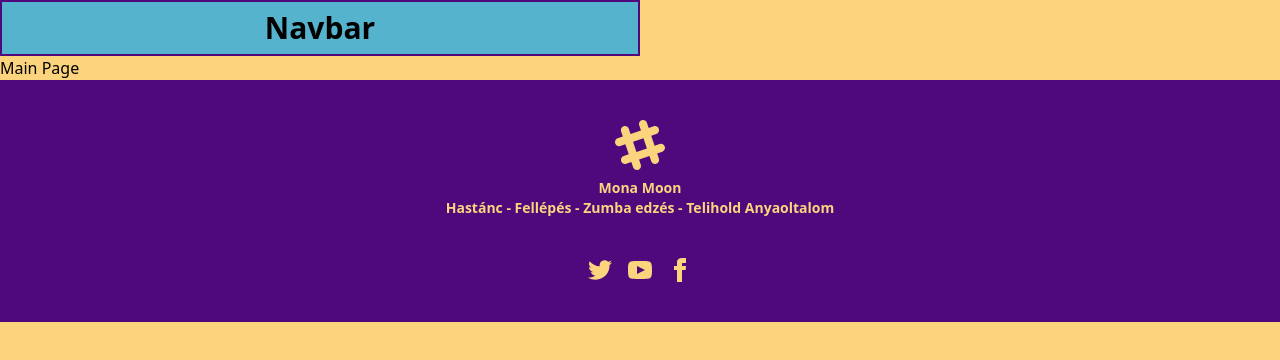
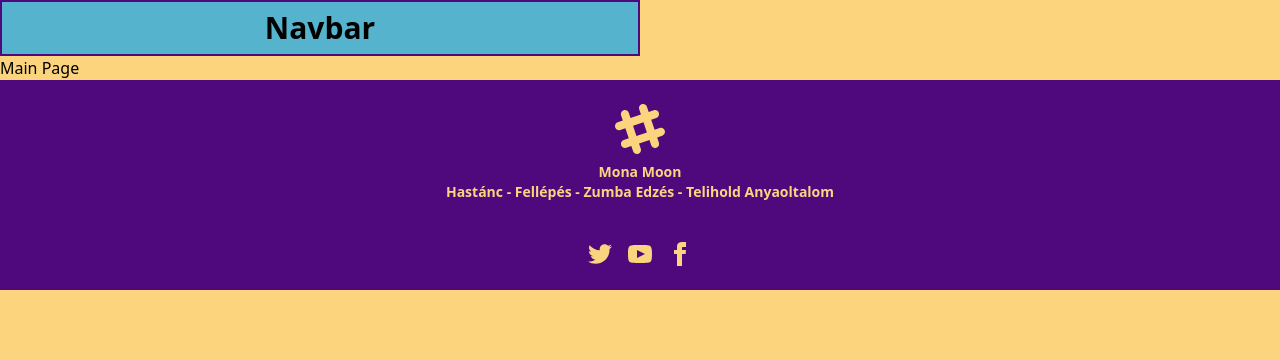
Before and after one commit to Venecaat/Mona-Moon, a React (Vite) app in the folder Frontend/: page / in a window 1280 px wide. Shown: the top 360 px of the page. Built offline with nearby package versions, Linux system fonts and the light colour scheme.

Commit message:
Frontend: Styling

```diff
--- a/Frontend/index.html
+++ b/Frontend/index.html
@@ -4,7 +4,7 @@
     <meta charset="UTF-8" />
     <link rel="icon" type="image/svg+xml" href="/vite.svg" />
     <meta name="viewport" content="width=device-width, initial-scale=1.0" />
-    <title>Vite + React</title>
+    <title>Mona Moon</title>
   </head>
   <body>
     <div id="root"></div>
--- a/Frontend/src/components/Footer.jsx
+++ b/Frontend/src/components/Footer.jsx
@@ -1,13 +1,13 @@
 export const Footer = () => {
     return (
-        <footer className="footer footer-center p-10 bg-primary text-primary-content">
+        <footer className="footer footer-center p-6 bg-primary text-primary-content bottom-0 left-0">
             <div>
                 <svg width="50" height="50" viewBox="0 0 24 24" xmlns="http://www.w3.org/2000/svg" fillRule="evenodd"
                      clip-rule="evenodd" className="inline-block fill-current">
                     <path d="M22.672 15.226l-2.432.811.841 2.515c.33 1.019-.209 2.127-1.23 2.456-1.15.325-2.148-.321-2.463-1.226l-.84-2.518-5.013 1.677.84 2.517c.391 1.203-.434 2.542-1.831 2.542-.88 0-1.601-.564-1.86-1.314l-.842-2.516-2.431.809c-1.135.328-2.145-.317-2.463-1.229-.329-1.018.211-2.127 1.231-2.456l2.432-.809-1.621-4.823-2.432.808c-1.355.384-2.558-.59-2.558-1.839 0-.817.509-1.582 1.327-1.846l2.433-.809-.842-2.515c-.33-1.02.211-2.129 1.232-2.458 1.02-.329 2.13.209 2.461 1.229l.842 2.515 5.011-1.677-.839-2.517c-.403-1.238.484-2.553 1.843-2.553.819 0 1.585.509 1.85 1.326l.841 2.517 2.431-.81c1.02-.33 2.131.211 2.461 1.229.332 1.018-.21 2.126-1.23 2.456l-2.433.809 1.622 4.823 2.433-.809c1.242-.401 2.557.484 2.557 1.838 0 .819-.51 1.583-1.328 1.847m-8.992-6.428l-5.01 1.675 1.619 4.828 5.011-1.674-1.62-4.829z"></path>
                 </svg>
                 <p className="font-bold">
-                    Mona Moon <br/>Hastánc - Fellépés - Zumba edzés - Telihold Anyaoltalom
+                    Mona Moon <br/>Hastánc - Fellépés - Zumba Edzés - Telihold Anyaoltalom
                 </p>
             </div>
             <div>
```
